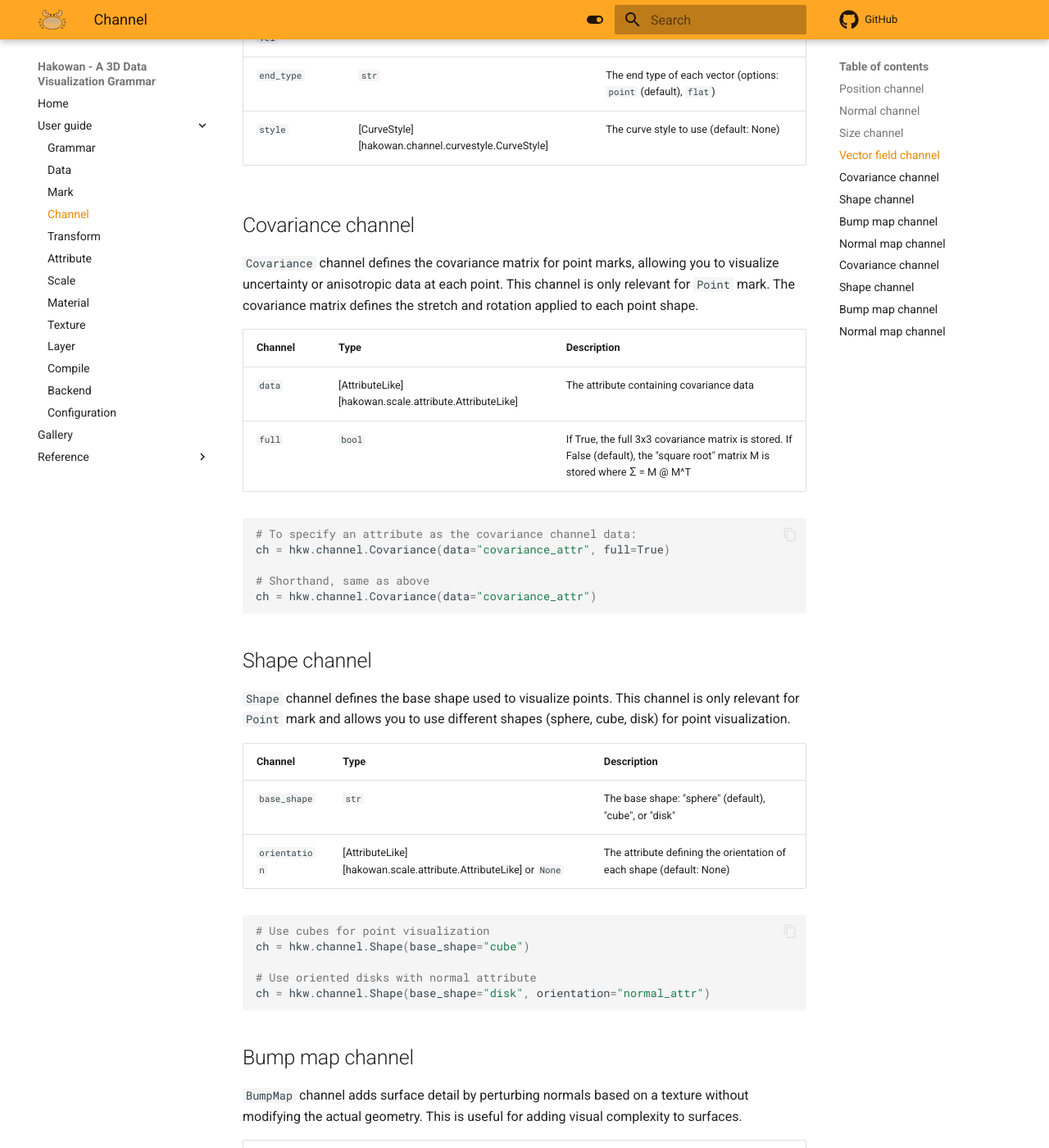
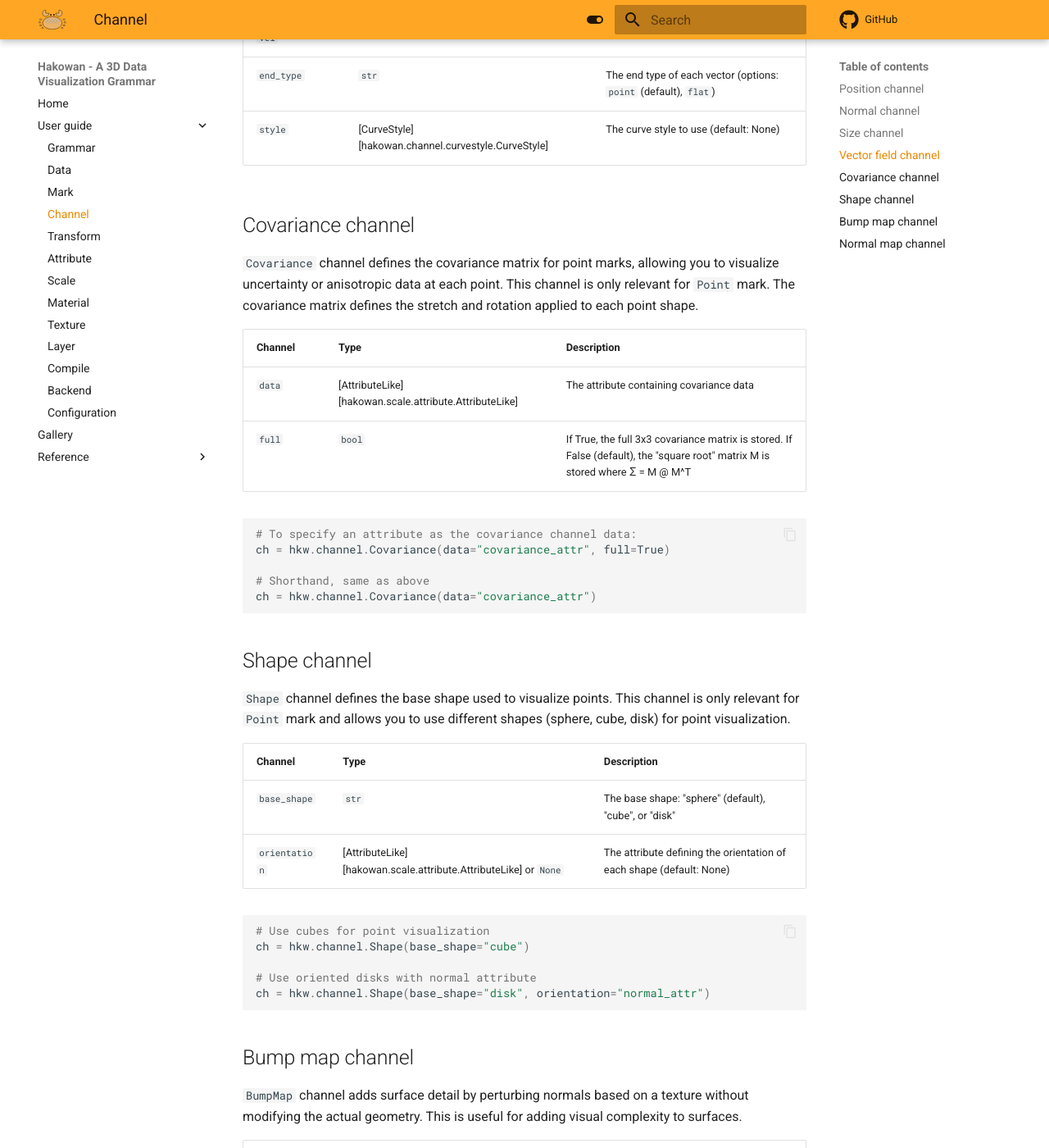
Before and after one commit to Hakowan/hakowan, an MkDocs documentation site: the page built from docs/guide/channel.md, in a window 1280 px wide and 1400 px high, scrolled down 3504 px. Shown: the whole window at 82% size. Built offline with MkDocs 1.6.1 and Material for MkDocs 9.7.7, drawn with Linux system fonts in a browser that asks for light colours; comment, search, counter and statistics services are not loaded; some of the changed text lies outside the part shown.

Commit message:
Remove duplicated doc.

````diff
--- a/docs/guide/channel.md
+++ b/docs/guide/channel.md
@@ -210,79 +210,3 @@
 ```
 
 Note that normal map textures should use `raw=True` to ensure linear color interpretation.
-
-## Covariance channel
-
-`Covariance` channel defines the covariance matrix for point marks, allowing you to visualize
-uncertainty or anisotropic data at each point. This channel is only relevant for `Point` mark.
-The covariance matrix defines the stretch and rotation applied to each point shape.
-
-| Channel | Type | Description |
-|---------|------|-------------|
-| `data` | [AttributeLike][hakowan.scale.attribute.AttributeLike] | The attribute containing covariance data |
-| `full` | `bool` | If True, the full 3x3 covariance matrix is stored. If False (default), the "square root" matrix M is stored where Σ = M @ M^T |
-
-```py
-# To specify an attribute as the covariance channel data:
-ch = hkw.channel.Covariance(data="covariance_attr", full=True)
-
-# Shorthand, same as above
-ch = hkw.channel.Covariance(data="covariance_attr")
-```
-
-## Shape channel
-
-`Shape` channel defines the base shape used to visualize points. This channel is only relevant for
-`Point` mark and allows you to use different shapes (sphere, cube, disk) for point visualization.
-
-| Channel | Type | Description |
-|---------|------|-------------|
-| `base_shape` | `str` | The base shape: "sphere" (default), "cube", or "disk" |
-| `orientation` | [AttributeLike][hakowan.scale.attribute.AttributeLike] or `None` | The attribute defining the orientation of each shape (default: None) |
-
-```py
-# Use cubes for point visualization
-ch = hkw.channel.Shape(base_shape="cube")
-
-# Use oriented disks with normal attribute
-ch = hkw.channel.Shape(base_shape="disk", orientation="normal_attr")
-```
-
-## Bump map channel
-
-`BumpMap` channel adds surface detail by perturbing normals based on a texture without modifying
-the actual geometry. This is useful for adding visual complexity to surfaces.
-
-| Channel | Type | Description |
-|---------|------|-------------|
-| `texture` | [TextureLike][hakowan.texture.TextureLike] | The texture defining the bump map |
-| `scale` | `float` | The scale factor for the bump effect (default: 1.0) |
-
-```py
-# Add bump map from image
-ch = hkw.channel.BumpMap(
-    texture=hkw.texture.Image("bump_map.png"),
-    scale=0.5
-)
-```
-
-You can also specify bump maps directly in material definitions. See the [Material guide](material.md#bump-mapped-material)
-for examples.
-
-## Normal map channel
-
-`NormalMap` channel replaces surface normals with normals from a texture, providing more control
-over lighting than bump maps. Normal maps are commonly used in game engines and 3D rendering.
-
-| Channel | Type | Description |
-|---------|------|-------------|
-| `texture` | [TextureLike][hakowan.texture.TextureLike] | The texture defining the normal map |
-
-```py
-# Add normal map from image
-ch = hkw.channel.NormalMap(
-    texture=hkw.texture.Image("normal_map.png", raw=True)
-)
-```
-
-Note that normal map textures should use `raw=True` to ensure linear color interpretation.
````
